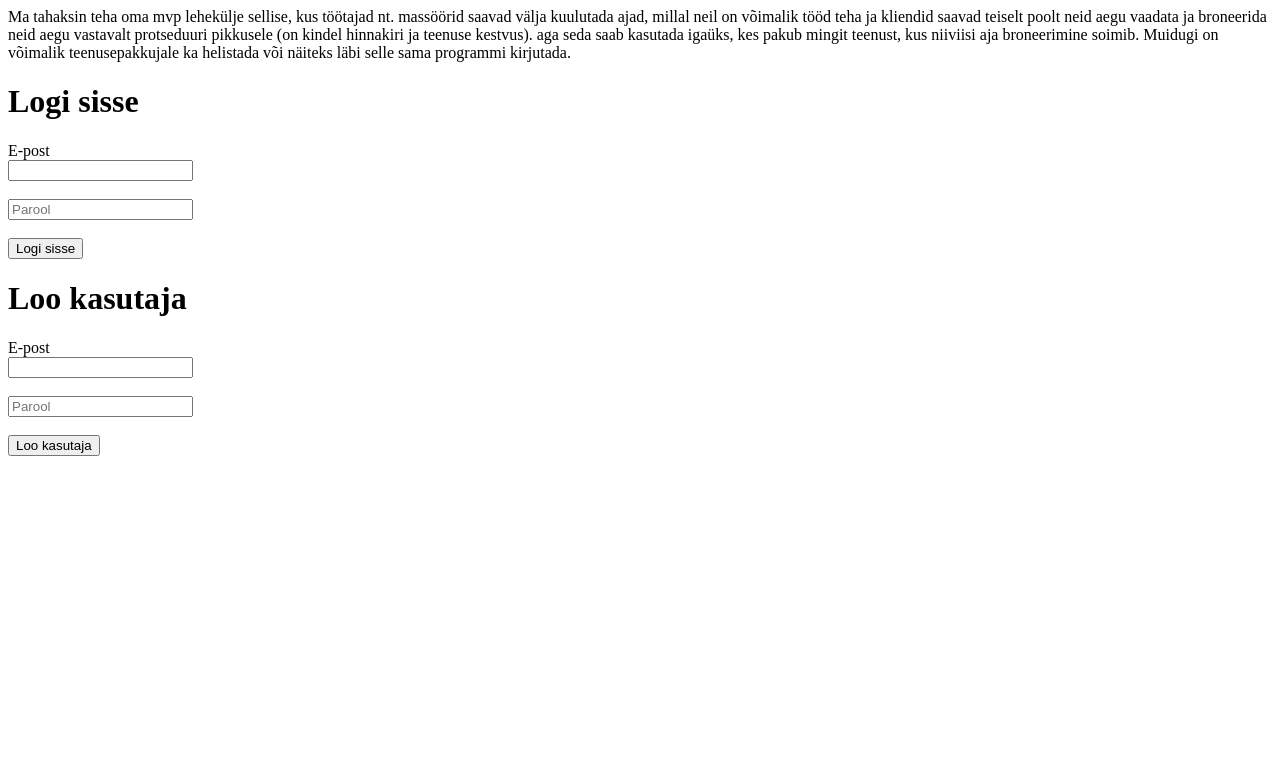
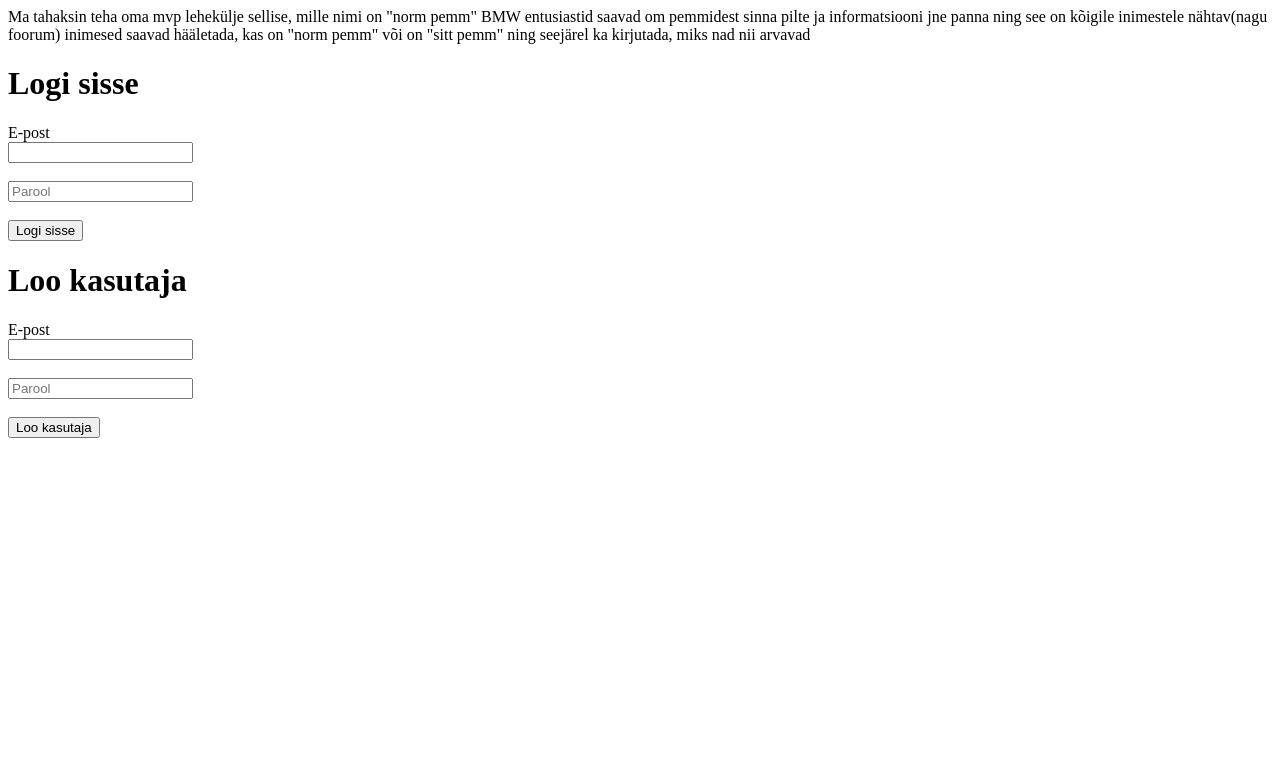
Before and after one commit to jossu112/2h, a PHP site: page /login.php in a window 1280 px wide. Shown: the top 783 px of the page. Run offline with PHP 8.4, Linux system fonts and the light colour scheme.

Commit message:
uus mvp idee

```diff
--- a/login.php
+++ b/login.php
@@ -1,8 +1,6 @@
-Ma tahaksin teha oma mvp lehekülje sellise, kus töötajad nt. massöörid saavad välja kuulutada ajad, millal
-neil on võimalik tööd teha ja kliendid saavad teiselt poolt neid aegu vaadata ja broneerida neid
-aegu vastavalt protseduuri pikkusele (on kindel hinnakiri ja teenuse kestvus). aga seda saab kasutada
-igaüks, kes pakub mingit teenust, kus niiviisi aja broneerimine soimib. Muidugi on võimalik
-teenusepakkujale ka helistada või näiteks läbi selle sama programmi kirjutada.
+Ma tahaksin teha oma mvp lehekülje sellise, mille nimi on "norm pemm"
+BMW entusiastid saavad om pemmidest sinna pilte ja informatsiooni jne panna ning see on kõigile inimestele nähtav(nagu foorum)
+inimesed saavad hääletada, kas on "norm pemm" või on "sitt pemm" ning seejärel ka kirjutada, miks nad nii arvavad
 
 
 
```
